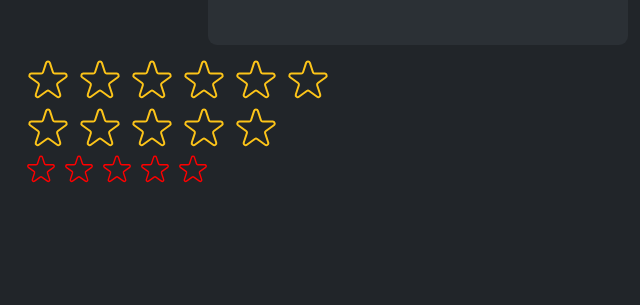
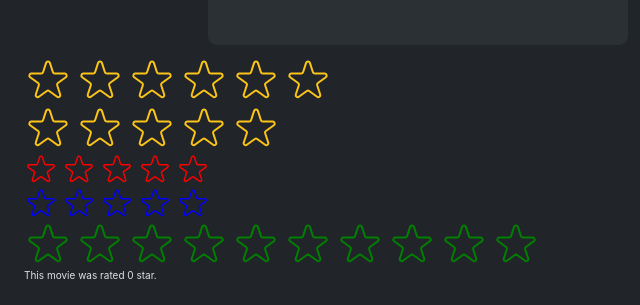
Before and after one commit to luismedinacoca/use_popcorn, a React (Vite) app: page / in a window 1280 px wide. Shown: the part 731-1036 px from the top of the page, without its empty margins (0-640 px from the left). Before the commit the page ends 942 px from the top, so only its background shows below. Built offline with nearby package versions, Linux system fonts and the light colour scheme.

Commit message:
Section 10 - Lecture 119: Improvining Reusability with Props

```diff
--- a/src/components/StarRating/StarRating.jsx
+++ b/src/components/StarRating/StarRating.jsx
@@ -12,12 +12,21 @@
   gap: "4px",
 };
 
-const StarRating = ({ maxRating = 5, color = "#fcc419", size = 48, className='' }) => {
-  const [rating, setRating] = useState(0);
+const StarRating = ({
+  maxRating = 5,
+  color = "#fcc419",
+  size = 48,
+  className = "",
+  messages = [],
+  defaultRating = 0,
+  onSetRating,
+}) => {
+  const [rating, setRating] = useState(defaultRating);
   const [tempRating, setTempRating] = useState(0);
 
   const handleRating = (rating) => {
     setRating(rating);
+    onSetRating(rating);
   };
 
   const textStyle = {
@@ -42,7 +51,11 @@
           />
         ))}
       </div>
-      <p style={textStyle}>{tempRating || rating || ""}</p>
+      <p style={textStyle}>
+        {messages.length === maxRating
+          ? messages[tempRating ? tempRating - 1 : rating - 1]
+          : tempRating || rating || ""}
+      </p>
     </div>
   );
 };
--- /dev/null
+++ b/src/components/Test/Test.jsx
@@ -0,0 +1,17 @@
+import StarRating from "../StarRating/StarRating";
+import { useState } from "react";
+
+const Test = () => {
+  const [movieRating, setMovieRating] = useState(0);
+  return (
+    <div>
+      <StarRating color="green" maxRating={10} onSetRating={setMovieRating} />
+      <p>
+        This movie was rated {movieRating}{" "}
+        <span>{movieRating >= 2 ? "stars" : "star"}</span>.
+      </p>
+    </div>
+  );
+};
+
+export default Test;
--- a/src/main.jsx
+++ b/src/main.jsx
@@ -3,6 +3,7 @@
 import "./index.css";
 import App from "./App.jsx";
 import StarRating from "./components/StarRating/StarRating.jsx";
+import Test from "./components/Test/Test.jsx";
 
 createRoot(document.getElementById("root")).render(
   <StrictMode>
@@ -11,5 +12,11 @@
     <StarRating maxRating={6} />
     <StarRating />
     <StarRating size={34} color="red" className="test" />
+    <StarRating
+      size={34}
+      messages={["Terrible", "Bad", "Okay", "Good", "Amazing"]}
+      color="blue"
+    />
+    <Test />
   </StrictMode>
 );
```
